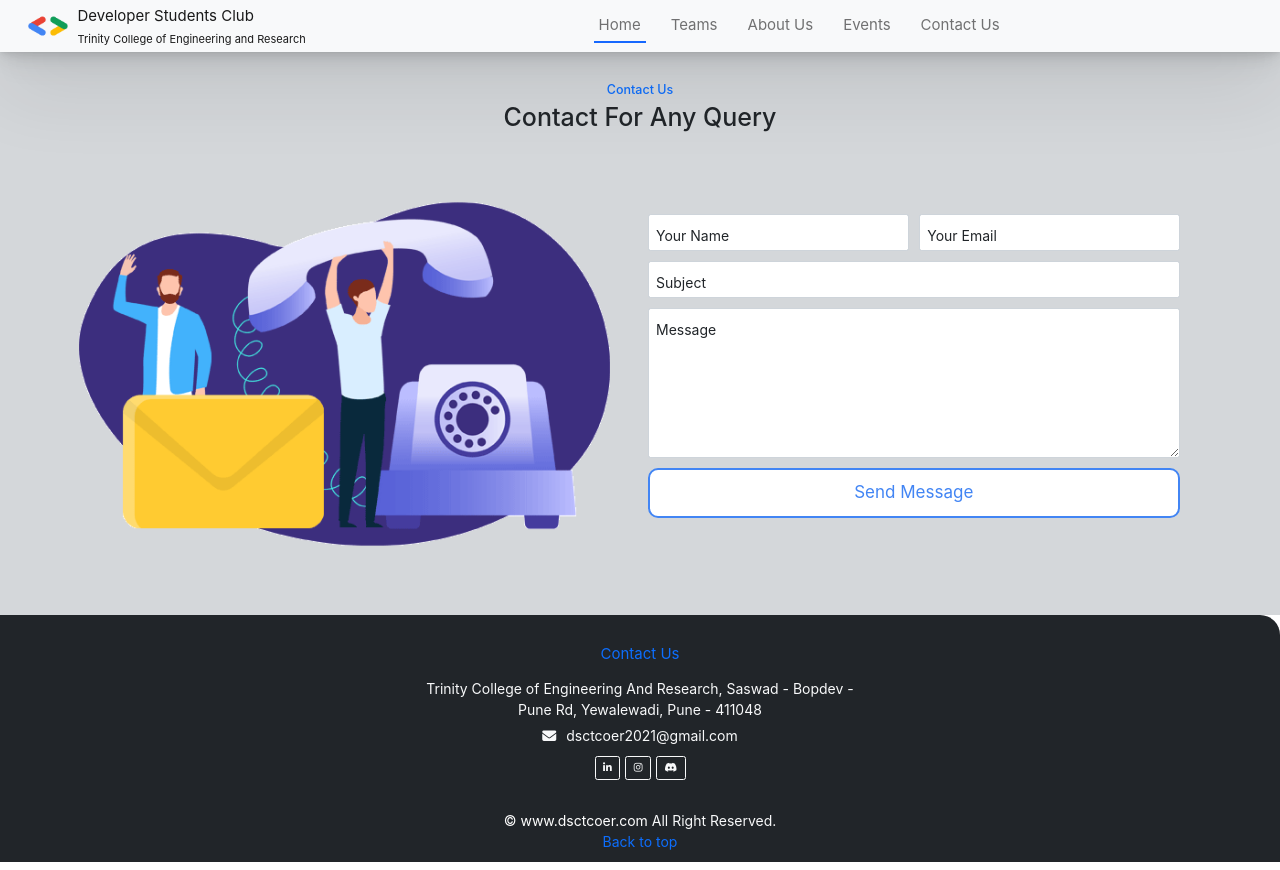
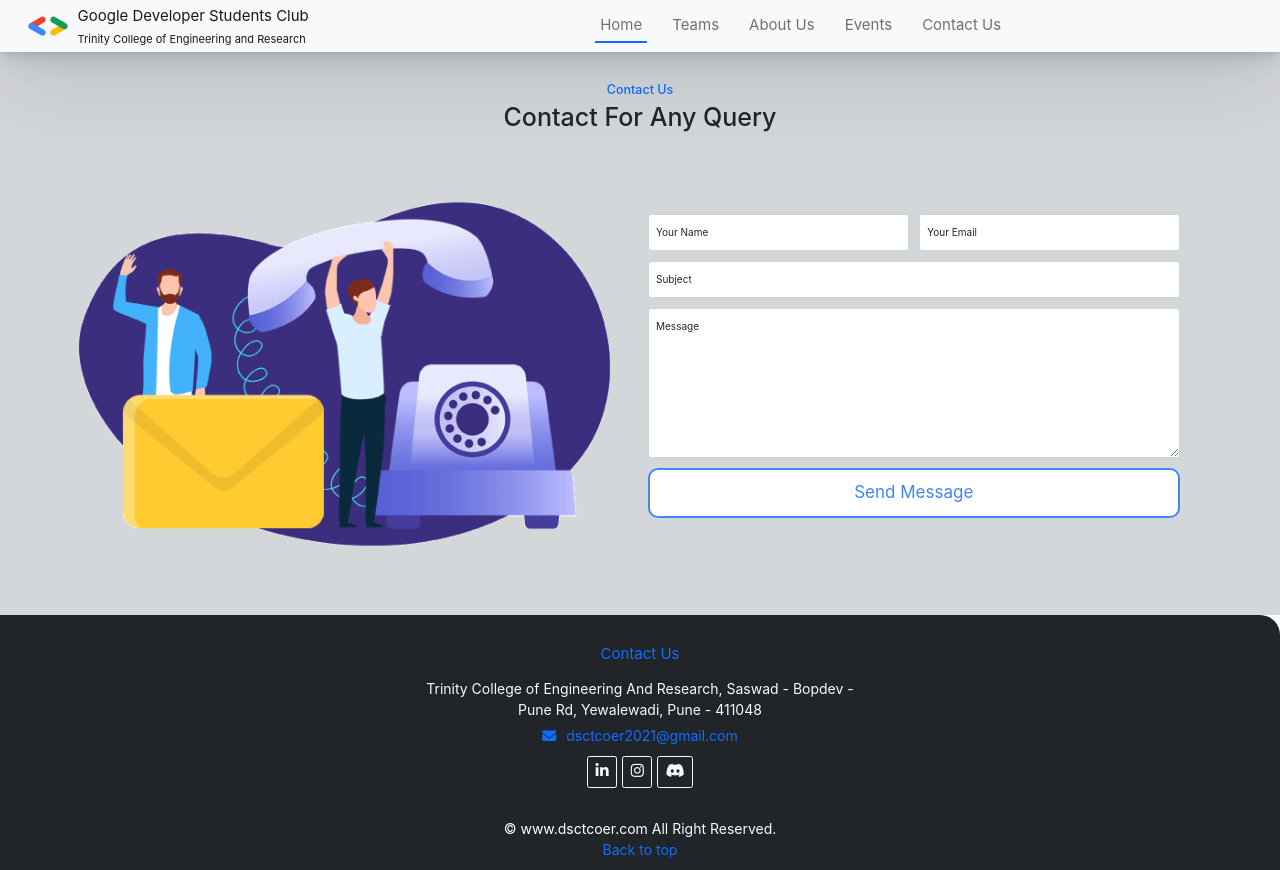
Before and after one commit to DSC-TCOER/dsc-website, a React (Create React App) app: page /contact in a window 1280 px wide. Built offline with nearby package versions, Linux system fonts and the light colour scheme.

Commit message:
Final Release

```diff
--- a/package.json
+++ b/package.json
@@ -7,11 +7,15 @@
     "@testing-library/jest-dom": "^5.14.1",
     "@testing-library/react": "^11.2.7",
     "@testing-library/user-event": "^12.8.3",
+    "bootstrap": "^5.1.3",
+    "emailjs-com": "^3.2.0",
     "immer": "^9.0.6",
     "react": "^17.0.2",
+    "react-bootstrap": "^2.2.3",
     "react-dom": "^17.0.2",
     "react-router-dom": "^6.2.1",
     "react-scripts": "4.0.3",
+    "react-toastify": "^8.2.0",
     "three": "^0.137.5",
     "web-vitals": "^1.1.2"
   },
--- a/public/index.html
+++ b/public/index.html
@@ -24,5 +24,7 @@
     <div id="root"></div>
     <script src="https://kit.fontawesome.com/6e868712f1.js" crossorigin="anonymous"></script>
     <script src="https://cdn.jsdelivr.net/npm/bootstrap@5.1.3/dist/js/bootstrap.bundle.min.js" integrity="sha384-ka7Sk0Gln4gmtz2MlQnikT1wXgYsOg+OMhuP+IlRH9sENBO0LRn5q+8nbTov4+1p" crossorigin="anonymous"></script>
+    <script src="https://ajax.googleapis.com/ajax/libs/jquery/3.2.1/jquery.min.js"></script>
+    <script src="https://maxcdn.bootstrapcdn.com/bootstrap/3.3.7/js/bootstrap.min.js"></script>
   </body>
 </html>
--- a/src/App.js
+++ b/src/App.js
@@ -9,13 +9,25 @@ import { Team } from './components/Team';
 import Footer from './components/Footer';
 import Contact from './components/Contact';
 import Events from './components/Events';
-
+import { ToastContainer } from 'react-toastify';
+import 'react-toastify/dist/ReactToastify.css';
 
 
 
 function App() {
   return (
     <>
+      <ToastContainer
+        position="top-right"
+        autoClose={5000}
+        hideProgressBar={false}
+        newestOnTop={false}
+        closeOnClick
+        rtl={false}
+        pauseOnFocusLoss
+        draggable
+        pauseOnHover
+      />
       <Router>
         <Navbar />
         <Routes>
--- a/src/components/Contact.js
+++ b/src/components/Contact.js
@@ -1,7 +1,28 @@
 import React from "react";
 import Footer from "./Footer";
+import emailjs from 'emailjs-com';
+import { toast } from 'react-toastify';
 
 const Contact = () => {
+
+  function sendEmail(e) {
+    e.preventDefault();
+    toast.promise(() =>  emailjs.sendForm(
+      'service_an3y13o',
+      'template_ds2nvir',
+      e.target,
+      'S3uHVkOSBCXYPk0bZ'
+    ),{
+      pending:"pending",
+      success:"Email sent successfully!",
+      error:"Sorry, something went wrong. Try again later."
+    })
+    document.getElementById('name').value = '';
+    document.getElementById('email').value = '';
+    document.getElementById('subject').value = '';
+    document.getElementById('message').value = '';
+  }
+
   return (
     <>
       <section id="learn" className="p-5" style={{ background: "#d4d7da" }}>
@@ -20,7 +41,7 @@ const Contact = () => {
               />
             </div>
             <div className="col-md p-5">
-              <form>
+              <form onSubmit={sendEmail}>
                 <div className="row g-3">
                   <div className="col-md-6">
                     <div className="form-floating">
@@ -28,9 +49,12 @@ const Contact = () => {
                         type="text"
                         className="form-control"
                         id="name"
+                        name="name"
+                        required
                         placeholder="Your Name"
+                        style={{fontSize: '1.5rem'}}
                       />
-                      <label for="name">Your Name</label>
+                      <label style={{fontSize: '1rem'}} for="name">Your Name</label>
                     </div>
                   </div>
                   <div className="col-md-6">
@@ -39,9 +63,12 @@ const Contact = () => {
                         type="email"
                         className="form-control"
                         id="email"
+                        name="email"
+                        required
                         placeholder="Your Email"
+                        style={{fontSize: '1.5rem'}}
                       />
-                      <label for="email">Your Email</label>
+                      <label style={{fontSize: '1rem'}} for="email">Your Email</label>
                     </div>
                   </div>
                   <div className="col-12">
@@ -50,9 +77,12 @@ const Contact = () => {
                         type="text"
                         className="form-control"
                         id="subject"
+                        name="subject"
+                        required
                         placeholder="Subject"
+                        style={{fontSize: '1.5rem'}}
                       />
-                      <label for="subject">Subject</label>
+                      <label style={{fontSize: '1rem'}} for="subject">Subject</label>
                     </div>
                   </div>
                   <div className="col-12">
@@ -61,9 +91,11 @@ const Contact = () => {
                         className="form-control"
                         placeholder="Leave a message here"
                         id="message"
-                        style={{ height: "150px" }}
+                        name="message"
+                        required
+                        style={{ height: "150px", fontSize: '1.5rem' }}
                       ></textarea>
-                      <label for="message">Message</label>
+                      <label style={{fontSize: '1rem'}} for="message">Message</label>
                     </div>
                   </div>
                   <div className="col-12">
@@ -77,6 +109,25 @@ const Contact = () => {
           </div>
         </div>
       </section>
+      <div class="modal fade" id="exampleModal" tabindex="-1" role="dialog" aria-labelledby="exampleModalLabel" aria-hidden="true">
+  <div class="modal-dialog" role="document">
+    <div class="modal-content">
+      <div class="modal-header">
+        <h5 class="modal-title" id="exampleModalLabel">Modal title</h5>
+        <button type="button" class="close" data-dismiss="modal" aria-label="Close">
+          <span aria-hidden="true">&times;</span>
+        </button>
+      </div>
+      <div class="modal-body">
+        ...
+      </div>
+      <div class="modal-footer">
+        <button type="button" class="btn btn-secondary" data-dismiss="modal">Close</button>
+        <button type="button" class="btn btn-primary">Save changes</button>
+      </div>
+    </div>
+  </div>
+</div>
       <Footer />
     </>
   );
--- a/src/components/Footer.js
+++ b/src/components/Footer.js
@@ -18,31 +18,37 @@ function Footer() {
                 Pune Rd, Yewalewadi, Pune - 411048
               </p>
               <p className="mb-2 text-center">
-                <i className="fa fa-envelope me-3"></i>dsctcoer2021@gmail.com
+                <a href = "mailto: dsctcoer2021@gmail.com">
+                  <i className="fa fa-envelope me-3"></i>dsctcoer2021@gmail.com
+                </a>
               </p>
               <div
                 className="d-flex pt-2"
                 style={{
-                  width: "127px",
-                  margin: " auto",
                   justifyContent: "center",
                 }}
               >
                 <a
                   className="btn btn-outline-light btn-social text-center"
-                  href=""
+                  href="https://in.linkedin.com/company/google-developer-student-club-tcoer"
+                  target="nt"
+                  style={{fontSize: '1.5rem'}}
                 >
                   <i className="fab fa-linkedin-in"></i>
                 </a>
                 <a
                   className="btn btn-outline-light btn-social text-center mx-2"
-                  href=""
+                  href="https://www.instagram.com/dsc_tcoer/"
+                  target="nt"
+                  style={{fontSize: '1.5rem'}}
                 >
                   <i className="fab fa-instagram"></i>
                 </a>
                 <a
                   className="btn btn-outline-light btn-social text-center mx"
-                  href=""
+                  href="https://discord.com/invite/X7JXPG8Tmt"
+                  target="nt"
+                  style={{fontSize: '1.5rem'}}
                 >
                   <i className="fab fa-discord"></i>
                 </a>
--- a/src/components/Home.css
+++ b/src/components/Home.css
@@ -16,3 +16,16 @@
     background-color: #4285F4;
     color: white;
 }
+
+.presenting:hover {
+  color: #FBBC04;
+}
+.dsc:hover {
+  color: #EA4335;
+}
+.tcoer:hover {
+  color: #4285F4;
+}
+.pune:hover {
+  color: #34A853;
+}
--- a/src/components/Home.js
+++ b/src/components/Home.js
@@ -18,7 +18,7 @@ const Home = () => {
               src='./images/DSC-3D-logo2.glb'
               camera-controls
               environment-image="./images/white.png"
-              exposure = '0.4'
+              exposure = '0.5'
               auto-rotate
               auto-rotate-delay = '1000'
               rotation-per-second = '15deg'
@@ -28,9 +28,9 @@ const Home = () => {
           </div>
           <div className="col-lg-6">
             <div className="heading">
-              <h3 style={{color: '#4285F4'}}>Presenting,</h3>
-              <h1><span style={{color: '#EA4335'}}>DSC</span> <span style={{color: '#FBBC04'}}>TCOER</span> <span style={{color: '#34A853'}}>PUNE</span></h1>
-              <h5 style={{fontWeight: '400', marginBottom: '1.5rem', fontSize: '1.6rem'}}> We are a growing community loaded with creative developers and constantly learning members. Join us on a thrilling journey and capture remarkable memories!</h5>
+              <h3 className="presenting">Presenting,</h3>
+              <h1><span className="dsc">GDSC</span> <span className="tcoer">TCOER</span> <span className="pune">PUNE</span></h1>
+              <h5 style={{fontWeight: '400', marginBottom: '2rem', fontSize: '1.6rem'}}> We are a growing community loaded with creative developers and constantly learning members. Join us on a thrilling journey and capture remarkable memories!</h5>
               <a
                 href="https://gdsc.community.dev/accounts/login/?next=/trinity-college-of-engineering-and-research-pune/"
                 target="nt"
@@ -49,8 +49,9 @@ const Home = () => {
                         <h5 style={{fontSize: '1.7rem'}} className=" ff-secondary text-center text-primary fw-normal my-5" >Our Aim</h5>
                     </div>
                     <div style={{justifyContent: 'center'}} className="row g-4 my-3">
+
                         <div className="col-lg-3 col-sm-6 " >
-
+                          <a style={{textDecoration: 'none', color: 'black'}} href="#Connect">
                             <div className="aim-item  pt-3" style={{boxShadow: "0 0 47px rgb(0 0 0 / 43%)", borderRadius: "19px"}}>
                                 <div className="p-4">
                                     <i className="fas fa-users fa-2x"></i>
@@ -58,23 +59,30 @@ const Home = () => {
 
                                 </div>
                             </div>
+                          </a>
                         </div>
+
                         <div className="col-lg-3 col-sm-6" >
+                            <a style={{textDecoration: 'none', color: 'black'}} href="#Learn">
                                 <div className="aim-item pt-3" style={{boxShadow: "0 0 47px rgb(0 0 0 / 43%)", borderRadius: "19px"}}>
                                     <div className="p-4">
                                         <i className="fas fa-lightbulb fa-2x"></i>
                                         <h5>Learn</h5>
                                     </div>
                                 </div>
+                            </a>
                         </div>
 
+
                         <div className="col-lg-3 col-sm-6  ">
+                          <a style={{textDecoration: 'none', color: 'black'}} href="#Grow">
                             <div className="aim-item pt-3" style={{boxShadow: "0 0 47px rgb(0 0 0 / 43%)", borderRadius: "19px"}}>
                                 <div className="p-4">
                                     <i className="fas fa-trophy fa-2x"></i>
                                     <h5>Grow</h5>
                                 </div>
                             </div>
+                          </a>
                         </div>
 
 
--- a/src/components/Navbar.js
+++ b/src/components/Navbar.js
@@ -1,7 +1,11 @@
-import React from 'react'
+import React, { useRef } from 'react'
 import "./style.css"
 import { Link } from "react-router-dom";
+// import $ from 'jquery';
+
 const Navbar = () => {
+    const ref = useRef()
+
     function navItemsHandler(e) {
         var elems = document.querySelector(".active");
         if(elems !==null){
@@ -12,7 +16,14 @@ const Navbar = () => {
         }
         else
             e.target.className += " active";
+            ref.current.classList.remove("show")
+
     }
+
+    // $('.navbar-nav>li>a').on('click', function(){
+    //     $('.navbar-collapse').collapse('hide');
+    // });
+
     return (
         <>
         <nav style={{boxShadow: '0 0.9px 2.2px rgba(0, 0, 0, 0.039), 0 2.2px 5.3px rgba(0, 0, 0, 0.048), 0 4.1px 10px rgba(0, 0, 0, 0.052), 0 7.4px 17.9px rgba(0, 0, 0, 0.057), 0 13.8px 33.4px rgba(0, 0, 0, 0.067),0 33px 80px rgba(0, 0, 0, 0.11)'}} className="navbar sticky-top navbar-expand-lg navbar-light bg-light ">
@@ -21,7 +32,7 @@ const Navbar = () => {
                 <div className="nav-brand">
                     <img src="./images/dsc-logo.png" alt="DSC TCOER Logo"></img>
                     <div className="text">
-                        <div className="club">Developer Students Club</div>
+                        <div className="club">Google Developer Students Club</div>
                         <div className="college">
                             Trinity College of Engineering and Research
                         </div>
@@ -31,7 +42,7 @@ const Navbar = () => {
             <button className="navbar-toggler" type="button" data-bs-toggle="collapse" data-bs-target="#navbarSupportedContent" aria-controls="navbarSupportedContent" aria-expanded="false" aria-label="Toggle navigation">
                 <span className="navbar-toggler-icon"></span>
             </button>
-            <div className="collapse navbar-collapse" id="navbarSupportedContent">
+            <div ref={ref} className="collapse navbar-collapse" id="navbarSupportedContent">
                 <ul style={{margin: 'auto', fontSize: '1.5rem'}} className="navbar-nav me-auto mb-2 mb-lg-0">
                     <li className="nav-item active" onClick={navItemsHandler}>
                         <Link className="nav-link" aria-current="page" to="/">Home</Link>
--- a/src/components/SubHome2.js
+++ b/src/components/SubHome2.js
@@ -4,7 +4,7 @@ const SubHome = ({ url, para, head, addClass }) => {
   if(addClass == 'odd') {
     return (
       <>
-        <section id="learn" className="p-5">
+        <section id={head} className="p-5">
           <div className="container">
             <div className="row align-items-center justify-content-between">
             <div style={{display: 'flex', justifyContent: 'center'}} className="col-md">
@@ -32,7 +32,7 @@ const SubHome = ({ url, para, head, addClass }) => {
   }
   else return(
       <>
-        <section id="learn" className="p-5">
+        <section id={head} className="p-5">
           <div className="container">
             <div className="row align-items-center justify-content-between">
               <div className="col-md p-5">
--- a/src/components/Team.js
+++ b/src/components/Team.js
@@ -17,7 +17,7 @@ export const Team = () => {
           social2=""
           url="./images/team.gif"
           head="The Board of 2021-22"
-          para="Coming together is a beginning, staying together is progress, and working together is success. Great things in business are never done by one person; they're done by a team of people. Success is best when it's shared."
+          para="Coming together is a beginning, staying together is progress, and working together is success. Great things are never done by one person; they're done by a team of people. Success is best when it's shared."
         />
       </div>
 
--- a/src/components/events.css
+++ b/src/components/events.css
@@ -115,10 +115,16 @@
       width: 50%;
       margin: auto;
     }
+    .hero img {
+      width: 35rem;
+    }
   }
   @media (max-width: 600px) {
     .card-list-item {
       width: 90%;
       margin: auto;
     }
+    .hero img {
+      width: 85%
+    }
   }
```
Also changed, not shown: public/images/Online-learning.gif, 1 other file (tests, documents, lock files or other folders). Lines whose indentation alone changed are shown as unchanged.
